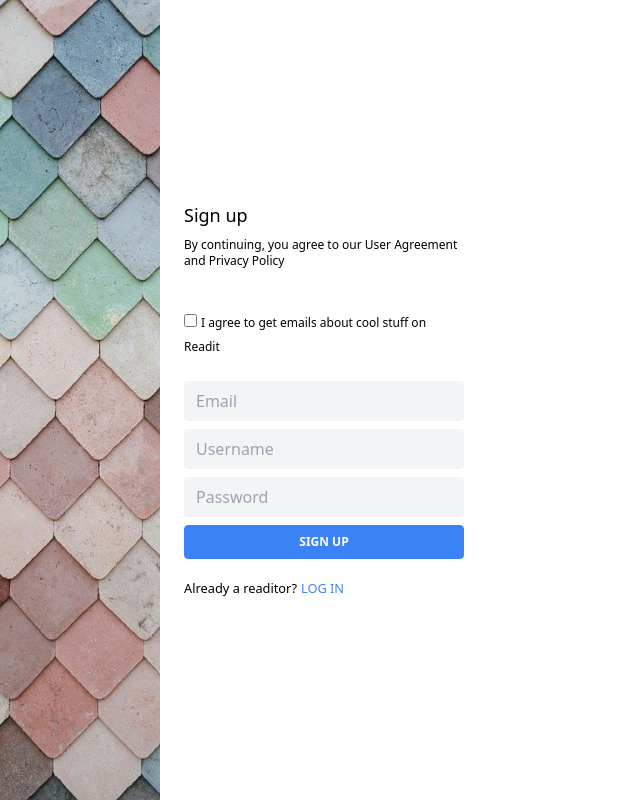
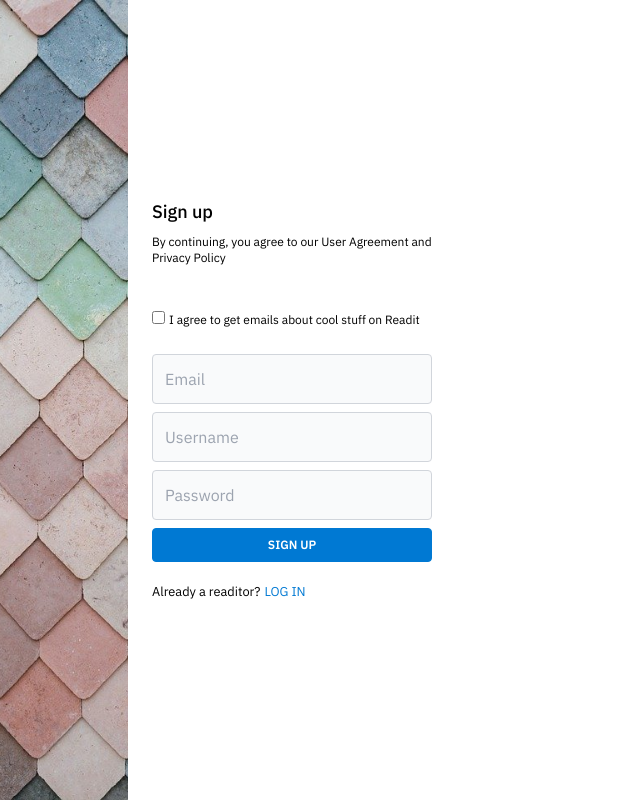
Before and after one commit to sir-radar/fullstack-readit-clone, a Next.js app in the folder client/: page /register in a window 1280 px wide. Shown: the whole page, without its empty margins (0-640 px from the left). Built offline with nearby package versions, Linux system fonts and the light colour scheme.

Commit message:
improve register page design

```diff
--- /dev/null
+++ b/client/src/pages/_document.tsx
@@ -0,0 +1,25 @@
+import Document, { Html, Head, Main, NextScript, DocumentContext } from 'next/document'
+
+class MyDocument extends Document {
+  static async getInitialProps(ctx: DocumentContext) {
+    const initialProps = await Document.getInitialProps(ctx)
+    return { ...initialProps }
+  }
+
+  render() {
+    return (
+      <Html>
+        <Head>
+            <link rel="preconnect" href="https://fonts.gstatic.com"/>
+            <link href="https://fonts.googleapis.com/css2?family=IBM+Plex+Sans:wght@100;200;300;400;500;600&display=swap" rel="stylesheet"/>
+        </Head>
+        <body className="font-body">
+          <Main />
+          <NextScript />
+        </body>
+      </Html>
+    )
+  }
+}
+
+export default MyDocument
--- a/client/src/pages/register.tsx
+++ b/client/src/pages/register.tsx
@@ -9,7 +9,7 @@ export default function Register() {
         <link rel="icon" href="/favicon.ico" />
       </Head>
 
-      <div className="w-40 h-screen bg-center bg-cover" style={{ backgroundImage: "url('/images/bricks.jpg')"}}></div>
+      <div className="w-32 h-screen bg-center bg-cover" style={{ backgroundImage: "url('/images/bricks.jpg')"}}></div>
       <div className="flex flex-col justify-center pl-6">
         <div className="w-70">
           <h1 className="mb-2 text-lg font-medium">Sign up</h1>
@@ -22,13 +22,13 @@ export default function Register() {
               <label htmlFor="agreement" className="text-xs cursor-pointer">I agree to get emails about cool stuff on Readit</label>
             </div>
             <div className="mb-2">
-              <input type="email" className="w-full px-3 py-2 bg-gray-100 border-gray-400 rounded" placeholder="Email"/>
+              <input type="email" className="w-full p-3 transition duration-200 border border-gray-300 rounded outline-none bg-gray-50 focus:bg-white hover:bg-white" placeholder="Email"/>
             </div>
             <div className="mb-2">
-              <input type="text" className="w-full px-3 py-2 bg-gray-100 border-gray-400 rounded" placeholder="Username"/>
+              <input type="text" className="w-full p-3 transition duration-200 border border-gray-300 rounded outline-none bg-gray-50 focus:bg-white hover:bg-white" placeholder="Username"/>
             </div>
             <div className="mb-2">
-              <input type="password" className="w-full px-3 py-2 bg-gray-100 border-gray-400 rounded" placeholder="Password"/>
+              <input type="password" className="w-full p-3 transition duration-200 border border-gray-300 rounded outline-none bg-gray-50 ocus:bg-white hover:bg-white" placeholder="Password"/>
             </div>
             <button className="w-full py-2 mb-4 text-xs font-bold text-white uppercase bg-blue-500 border border-blue-500 rounded">Sign Up</button>
           </form>
--- a/client/tailwind.config.js
+++ b/client/tailwind.config.js
@@ -2,7 +2,23 @@ module.exports = {
   purge: ['./src/**/*.js'],
   darkMode: false, // or 'media' or 'class'
   theme: {
+    fontFamily: {
+      body: ['IBM Plex Sans']
+    },
     extend: {
+      colors:{
+          blue:{
+            100: '#cce4f6',
+            200: '#99c9ed',
+            300: '#66afe5',
+            400: '#3394dc',
+            500: '#0079d3',
+            600: '#0061a9',
+            700: '#00497f',
+            800: '#003054',
+            900: '#00182a',
+          }
+      },
       spacing:{
         70: '17.5rem'
       }
```
